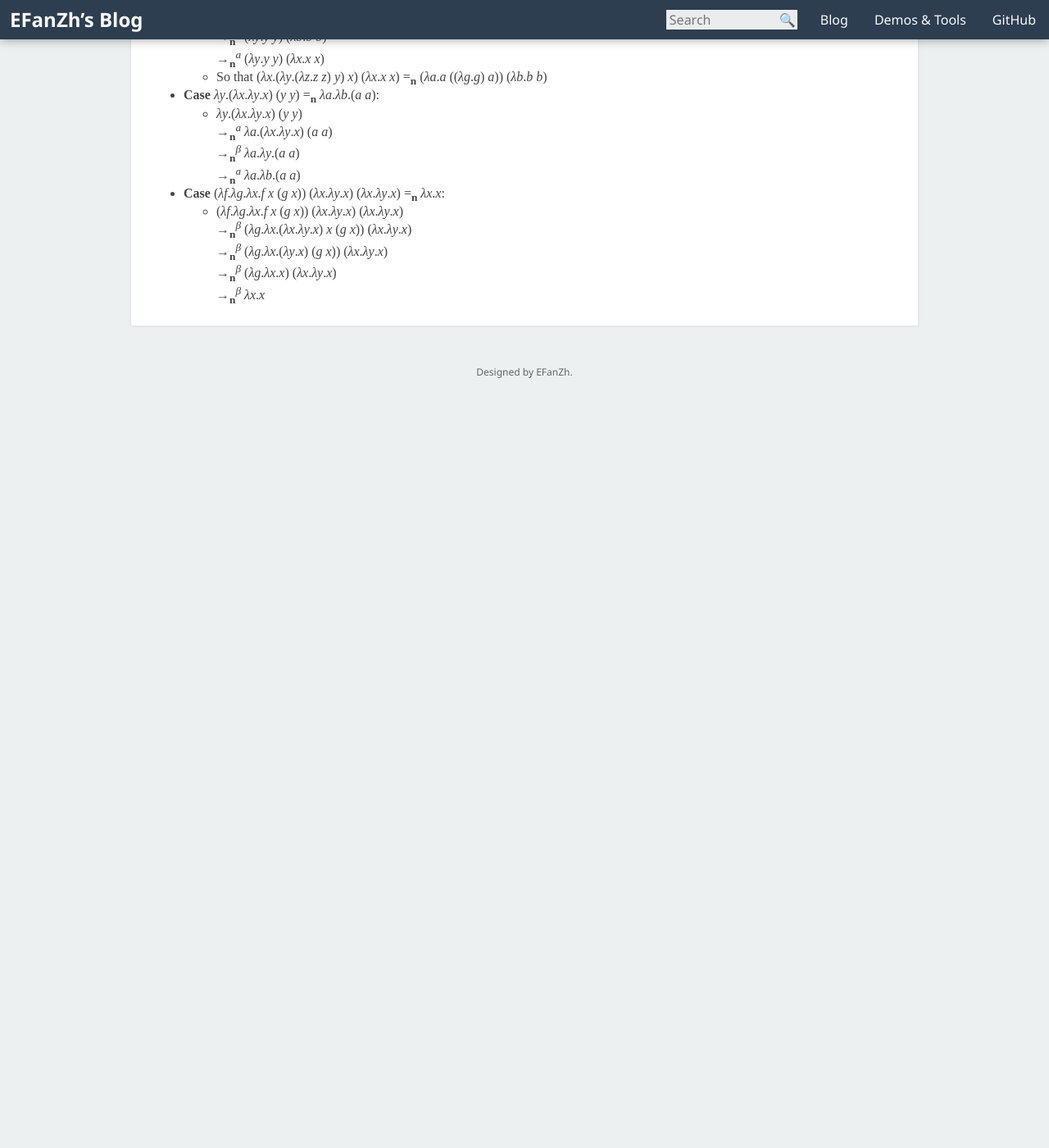
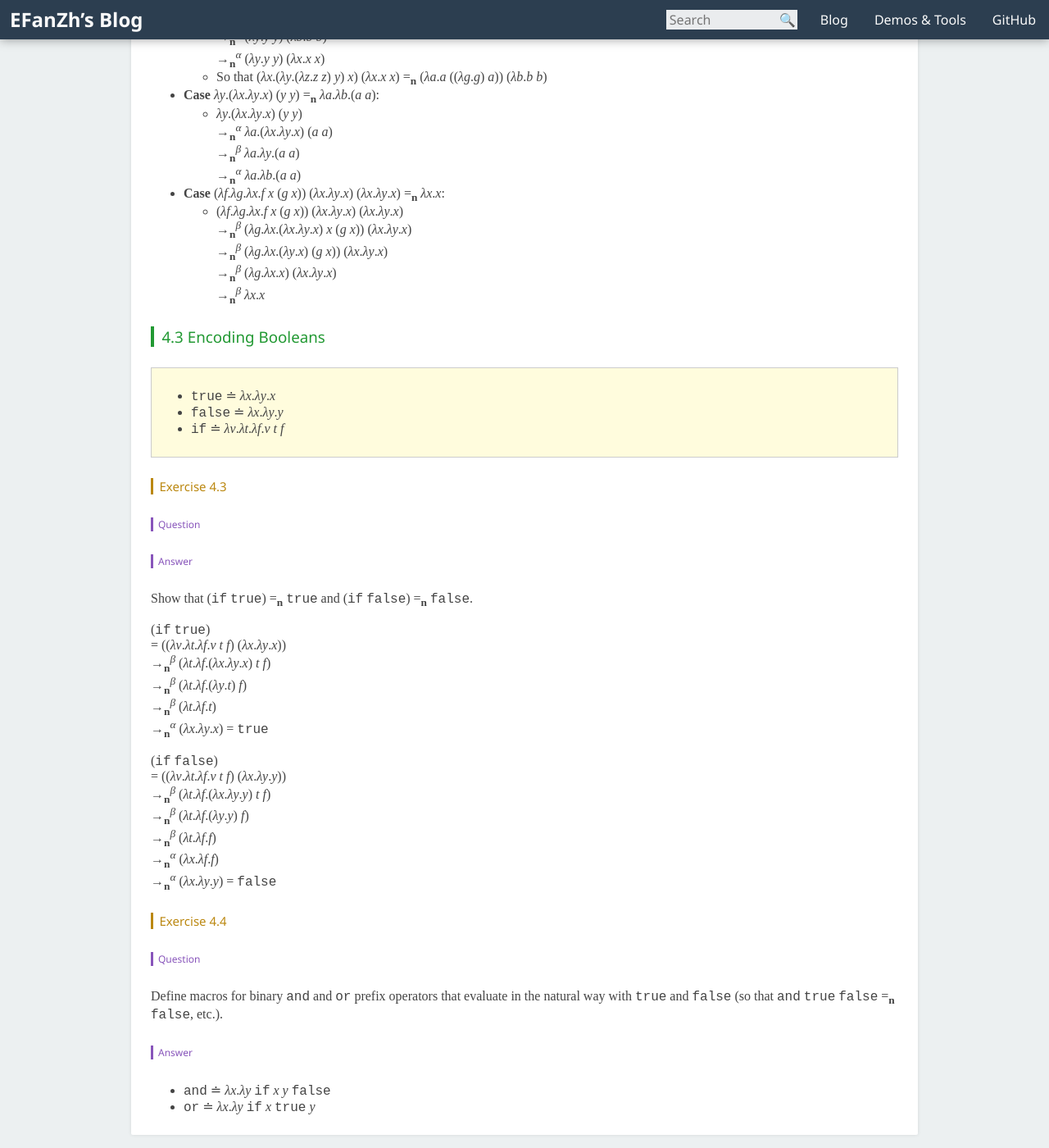
Before and after one commit to fuzeyi/efanzh.github.io, a Jekyll site: the page built from _posts/2016-06-04-programming-languages-and-lambda-calculi-exercises.md, in a window 1280 px wide and 1400 px high, scrolled down 11841 px. Shown: the whole window at 82% size. Built offline with Jekyll 4.4.1, drawn with Linux system fonts in a browser that asks for light colours; before the commit the page ends 12351 px from its top, so only the background shows below that.

Commit message:
Exercises 4.3 and 4.4 are done

```diff
--- a/_posts/2016-06-04-programming-languages-and-lambda-calculi-exercises.md
+++ b/_posts/2016-06-04-programming-languages-and-lambda-calculi-exercises.md
@@ -503,18 +503,61 @@ Prove the following equivalences by showing reductions.
         →<sub>**n**</sub><sup>*β*</sup> (*λy*.*y* *y*) (*λx*.*x* *x*)
     - (*λa*.*a* ((*λg*.*g*) *a*)) (*λb*.*b* *b*) \\
         →<sub>**n**</sub><sup>*β*</sup> (*λa*.*a* *a*) (*λb*.*b* *b*) \\
-        →<sub>**n**</sub><sup>*a*</sup> (*λy*.*y* *y*) (*λb*.*b* *b*) \\
-        →<sub>**n**</sub><sup>*a*</sup> (*λy*.*y* *y*) (*λx*.*x* *x*)
+        →<sub>**n**</sub><sup>*α*</sup> (*λy*.*y* *y*) (*λb*.*b* *b*) \\
+        →<sub>**n**</sub><sup>*α*</sup> (*λy*.*y* *y*) (*λx*.*x* *x*)
     - So that (*λx*.(*λy*.(*λz*.*z* *z*) *y*) *x*) (*λx*.*x* *x*)
         =<sub>**n**</sub> (*λa*.*a* ((*λg*.*g*) *a*)) (*λb*.*b* *b*)
 - **Case** *λy*.(*λx*.*λy*.*x*) (*y* *y*) =<sub>**n**</sub> *λa*.*λb*.(*a* *a*):
     - *λy*.(*λx*.*λy*.*x*) (*y* *y*) \\
-        →<sub>**n**</sub><sup>*a*</sup> *λa*.(*λx*.*λy*.*x*) (*a* *a*) \\
+        →<sub>**n**</sub><sup>*α*</sup> *λa*.(*λx*.*λy*.*x*) (*a* *a*) \\
         →<sub>**n**</sub><sup>*β*</sup> *λa*.*λy*.(*a* *a*) \\
-        →<sub>**n**</sub><sup>*a*</sup> *λa*.*λb*.(*a* *a*)
+        →<sub>**n**</sub><sup>*α*</sup> *λa*.*λb*.(*a* *a*)
 - **Case** (*λf*.*λg*.*λx*.*f* *x* (*g* *x*)) (*λx*.*λy*.*x*) (*λx*.*λy*.*x*) =<sub>**n**</sub> *λx*.*x*:
     - (*λf*.*λg*.*λx*.*f* *x* (*g* *x*)) (*λx*.*λy*.*x*) (*λx*.*λy*.*x*) \\
         →<sub>**n**</sub><sup>*β*</sup> (*λg*.*λx*.(*λx*.*λy*.*x*) *x* (*g* *x*)) (*λx*.*λy*.*x*) \\
         →<sub>**n**</sub><sup>*β*</sup> (*λg*.*λx*.(*λy*.*x*) (*g* *x*)) (*λx*.*λy*.*x*) \\
         →<sub>**n**</sub><sup>*β*</sup> (*λg*.*λx*.*x*) (*λx*.*λy*.*x*) \\
         →<sub>**n**</sub><sup>*β*</sup> *λx*.*x*
+
+#### 4.3 Encoding Booleans
+
+> - `true` ≐ *λx*.*λy*.*x*
+> - `false` ≐ *λx*.*λy*.*y*
+> - `if` ≐ *λv*.*λt*.*λf*.*v* *t* *f*
+
+##### Exercise 4.3
+
+###### Question
+
+###### Answer
+
+Show that (`if` `true`) =<sub>**n**</sub> `true` and (`if` `false`) =<sub>**n**</sub> `false`.
+
+(`if` `true`) \\
+= ((*λv*.*λt*.*λf*.*v* *t* *f*) (*λx*.*λy*.*x*)) \\
+→<sub>**n**</sub><sup>*β*</sup> (*λt*.*λf*.(*λx*.*λy*.*x*) *t* *f*) \\
+→<sub>**n**</sub><sup>*β*</sup> (*λt*.*λf*.(*λy*.*t*) *f*) \\
+→<sub>**n**</sub><sup>*β*</sup> (*λt*.*λf*.*t*) \\
+→<sub>**n**</sub><sup>*α*</sup> (*λx*.*λy*.*x*)
+= `true`
+
+(`if` `false`) \\
+= ((*λv*.*λt*.*λf*.*v* *t* *f*) (*λx*.*λy*.*y*)) \\
+→<sub>**n**</sub><sup>*β*</sup> (*λt*.*λf*.(*λx*.*λy*.*y*) *t* *f*) \\
+→<sub>**n**</sub><sup>*β*</sup> (*λt*.*λf*.(*λy*.*y*) *f*) \\
+→<sub>**n**</sub><sup>*β*</sup> (*λt*.*λf*.*f*) \\
+→<sub>**n**</sub><sup>*α*</sup> (*λx*.*λf*.*f*) \\
+→<sub>**n**</sub><sup>*α*</sup> (*λx*.*λy*.*y*)
+= `false`
+
+##### Exercise 4.4
+
+###### Question
+
+Define macros for binary `and` and `or` prefix operators that evaluate in the natural way with `true` and `false` (so
+that `and` `true` `false` =<sub>**n**</sub> `false`, etc.).
+
+###### Answer
+
+- `and` ≐ *λx*.*λy* `if` *x* *y* `false`
+- `or` ≐ *λx*.*λy* `if` *x* `true` *y*
```
